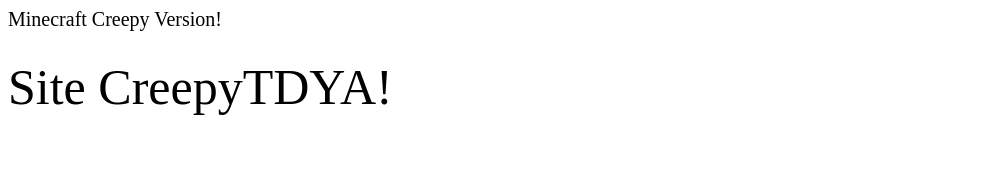
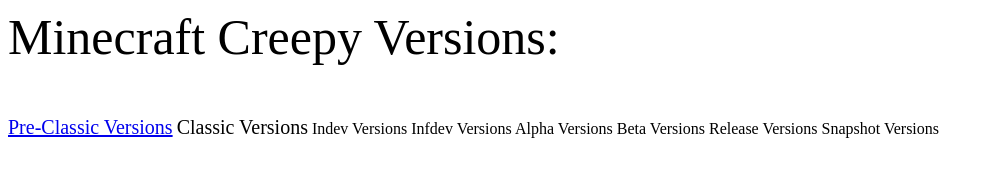
Before and after one commit to 483aa/483aa.github.io, a plain HTML site: page creepypasta/main.html in a window 1280 px wide. Shown: the whole page, without its empty margins (0-994 px from the left). Drawn offline with Linux system fonts and the light colour scheme.

Commit message:
err437 is cool!

```diff
--- a/creepypasta/main.html
+++ b/creepypasta/main.html
@@ -1,8 +1,14 @@
 <html>
     <link rel="stylesheet" href="style.css">
     <body>
-        <p id="main">Site CreepyTDYA!</p>
-        <a id="creepypasta">Minecraft Creepy Version!</a>
+        <p id="main">Minecraft Creepy Versions:</p>
+        <a rel="stylesheet" href="ver/pre-classic.html" id="pre-classic">Pre-Classic Versions</a>
+        <a id="classic">Classic Versions</a>
+        <a id="indev">Indev Versions</a>
+        <a id="infdev">Infdev Versions</a>
+        <a id="alpha">Alpha Versions</a>
+        <a id="beta">Beta Versions</a>
+        <a id="release">Release Versions</a>
+        <a id="snapshot">Snapshot Versions</a>
     </body>
-
 </html>
--- a/creepypasta/style.css
+++ b/creepypasta/style.css
@@ -1,10 +1,45 @@
 #main{
-    position: absolute;
+    position: relative;
     font-family: 'Minecraftia';
     font-size: 50px;
 }
-#creepypasta{
-    position: absolute;
+#pre-classic{
+    position: relative;
     font-family: 'Minecraftia';
     font-size: 20px;
 }
+#classic{
+    position: relative;
+    font-family: 'Minecraftia';
+    font-size: 20px;
+}
+#pre-classic{
+    position: relative;
+    font-family: 'Minecraftia';
+    font-size: 20px;
+}
+#pre-classic{
+    position: relative;
+    font-family: 'Minecraftia';
+    font-size: 20px;
+}
+#pre-classic{
+    position: relative;
+    font-family: 'Minecraftia';
+    font-size: 20px;
+}
+#pre-classic{
+    position: relative;
+    font-family: 'Minecraftia';
+    font-size: 20px;
+}
+#pre-classic{
+    position: relative;
+    font-family: 'Minecraftia';
+    font-size: 20px;
+}
+#pre-classic{
+    position: relative;
+    font-family: 'Minecraftia';
+    font-size: 20px;
+}
--- a/style.css
+++ b/style.css
@@ -1,6 +1,6 @@
 #main{
     position: absolute;
-    font-family: 'Minecraftia';
+    font-family:'Impact';
     font-size: 50px;
 }
 #creepypasta{
@@ -8,9 +8,3 @@
     font-family: 'Minecraftia';
     font-size: 20px;
 }
-#history{
-    position: absolute;
-    font-family: 'Minecraftia';
-    font-size: 20px;
-    margin-bottom : 100px;
-}
```
Also changed, not shown: creepypasta/ver/ERROR437.css (added, +23 -0 lines), creepypasta/ver/ERROR437.html (added, +19 -0 lines), index.html (+1 -1 lines), 1 other file.
